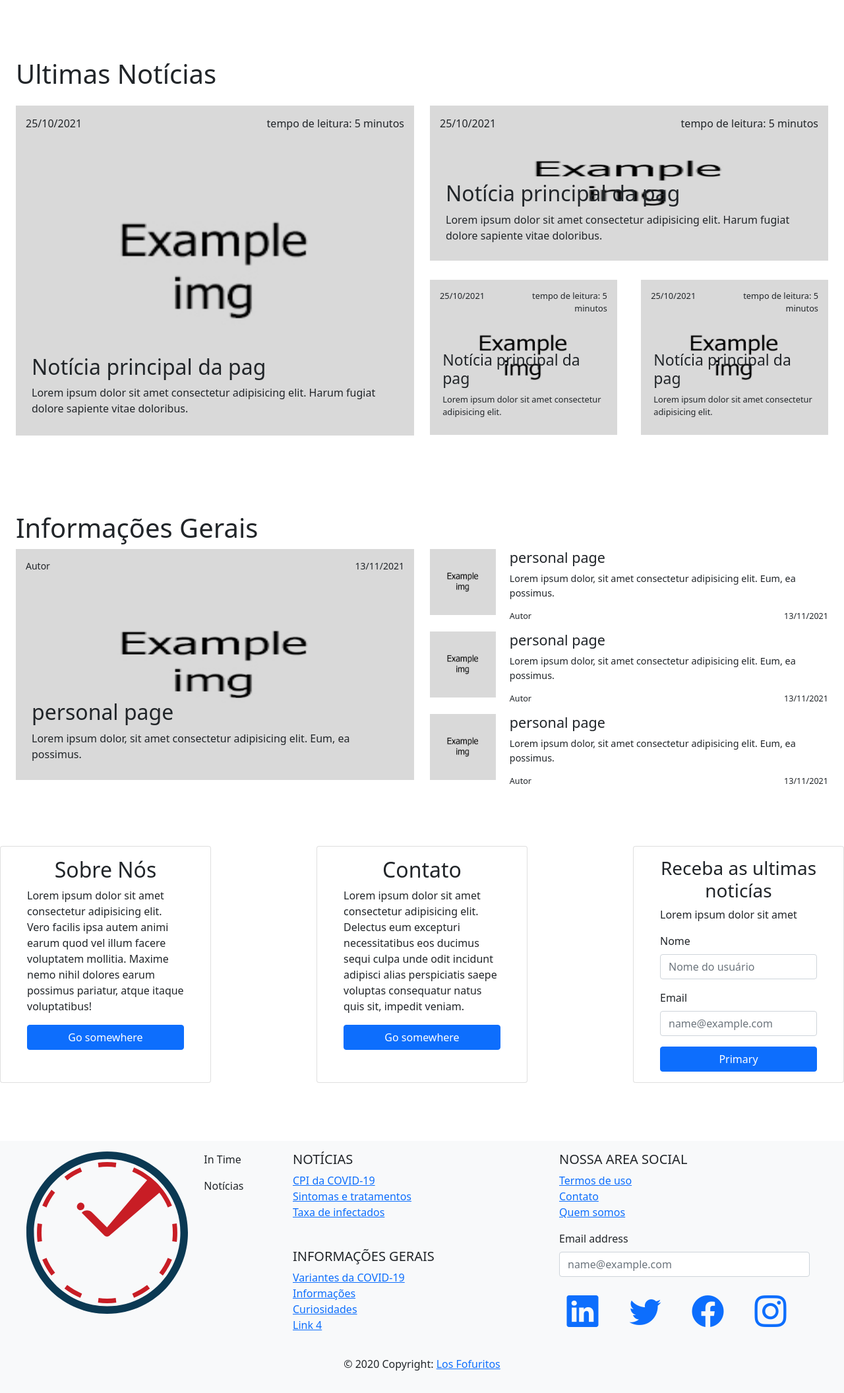
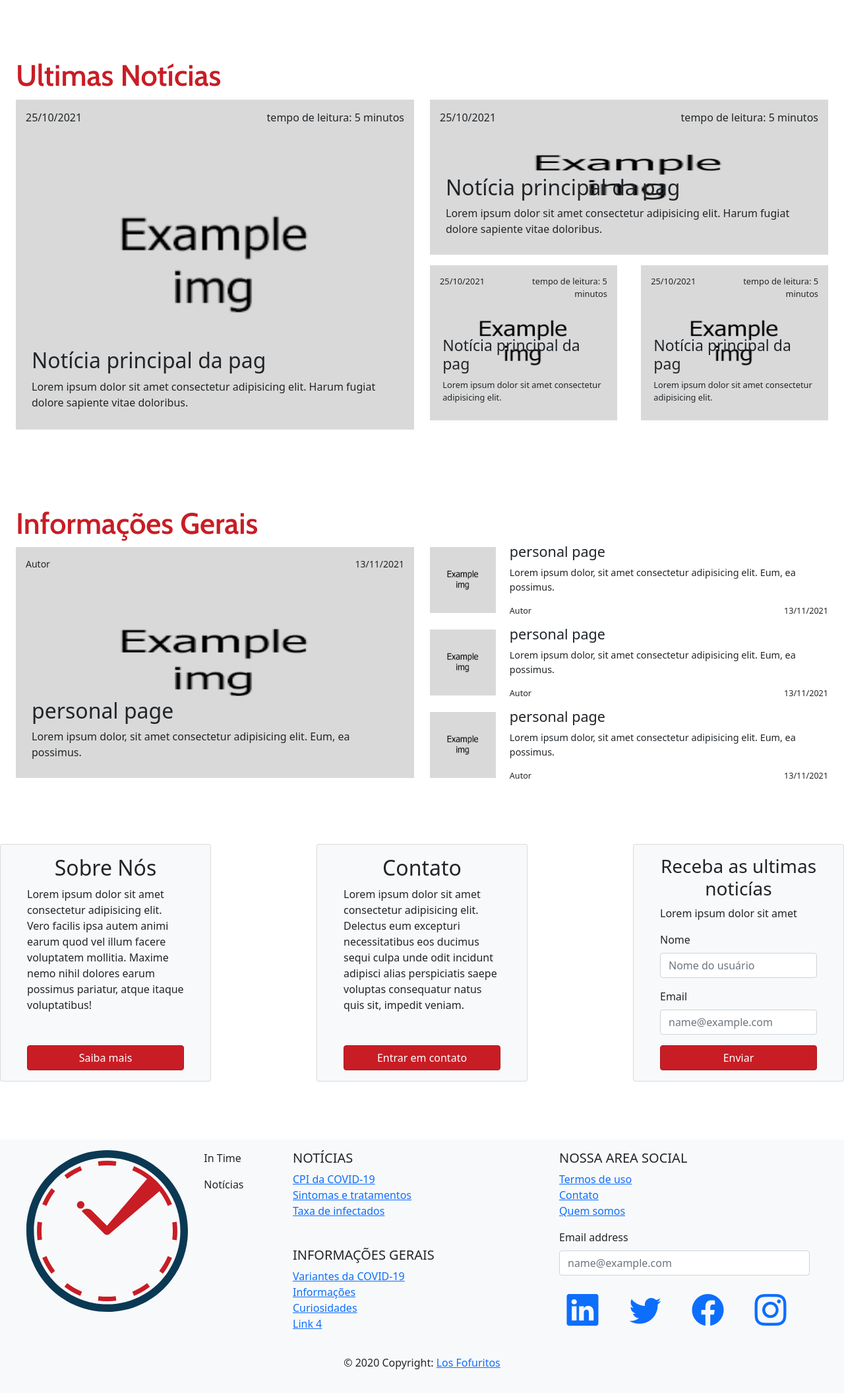
Before and after one commit to joaoGarcia-webDev/InTimeNews, a PHP site: page / in a window 1280 px wide. Shown: the part 156-2267 px from the top of the page at 66% size. After the commit the page ends 2231 px from the top, so only its background shows below. Run offline with PHP 8.4, Linux system fonts and the light colour scheme; some libraries are stand-ins or nearby versions.

Commit message:
Finishing all files sketch

```diff
--- a/css/main-page.css
+++ b/css/main-page.css
@@ -1,3 +1,4 @@
+@charset "UTF-8";
 /* ========================================
 MAIN CSS FILE
 CREATED: 2021-10-23
@@ -15,16 +16,16 @@ last-update: 2021-11-14
 @import url('https://fonts.googleapis.com/css2?family=Cabin:wght@400;500;600;700&family=Lora:wght@400;600&display=swap');
 /* ===================================
 USAGE:
-font-family: 'Cabin', sans-serif;
-font-family: 'Roboto Mono', monospace;
+font-family: 'Cabin', sans-serif; (LOW TEXT)
+font-family: 'Lora', serif; (HIGH TEXT)
 ======================================= */
 
 /* MAIN CLASSES TO COLORS BACKGROUND */
-.bg-dark-blue { background-color: #0B3954;}
-.bg-light-blue { background-color: #087E8B;}
-.bg-light { background-color: #BFD7EA;}
-.bg-light-red { background-color: #FF5A5F;}
-.bg-dark-red { background-color: #C81D25;}
+.bg-dark-blue { background-color: #0B3954;} /* Secundary */
+.bg-light-blue { background-color: #087E8B;} /* Primary */
+.bg-light { background-color: #BFD7EA;} /* Background/light */
+.bg-light-red { background-color: #FF5A5F;} /* Primary */
+.bg-dark-red { background-color: #C81D25;} /* Secundary */
 
 
 /* NAV CUSTOMIZE CLASS */
@@ -50,9 +51,19 @@ ul.icons li{
     justify-content: center;
 }
 
+/* BIG-TITLE CLASS */
+.big-title{
+    margin-block-end: 0em;
+    color: #C81D25;
+    font-family: 'Cabin', sans-serif;
+    font-weight: 600;
+    font-size: 2.8em;
+    margin-bottom: 0.2em;
+}
+
 /* ARTICLE-NEWS-CONTENT */
 .article-news-content .section-news{
-    margin: 1em 0;
+    margin: 0 0 1em 0;
 }
 .article-news-content .initial-news .section-news .news-header .news-img img{
     height: 350px;
@@ -129,19 +140,22 @@ section.pages-content{
     display: flex;
     flex-direction: column;
     justify-content: space-between;
+    align-items: center;
 }
 .single-page{
     font-size: 0.9em;
     height: 100px;
     display: flex;
     justify-content: space-between;
+    align-items: center;
+    margin: 1em 0;
 }
 .single-page img{
     height: 100px;
     width: auto;
 }
 .single-page .text-content{
-    width: 80%;
+    width: 75%;
 }
 .single-page .text-content h2{
     font-size: 1.5em;
@@ -164,6 +178,17 @@ section.pages-content{
 button.btn{
     width: 100%;
 }
+.btn-primary{
+    background-color: #C81D25;
+    border-color: #ac181f;
+}
+.btn-primary:hover, .btn-primary:focus{
+    border-color: #6d0b10;
+    background-color: #b11b22;
+}
+.card a.btn-primary, .card form button.btn-primary{
+    margin: auto 0 0 0;
+}
 /* ==============================
 ALL MEDIA RESPONSIVE CLASSES
 ================================= */
@@ -171,6 +196,12 @@ ALL MEDIA RESPONSIVE CLASSES
 @media only screen and (min-width:991px){
     .initial-news .section-news{
         height: 500px;
+    }
+    .single-page{
+        margin: 0;
+    }
+    .single-page .text-content{
+        width: 80%;
     }
     .card{
         margin: 0;
--- a/index.php
+++ b/index.php
@@ -30,7 +30,7 @@
         <!-- ================
         article-news -->
         <article class="article-news-content mx-auto row">
-            <h1>Ultimas Notícias</h1>
+            <h1 class="big-title">Ultimas Notícias</h1>
             <div class="initial-news col-sm-12 col-md-12 col-lg-6">
                 <section class="section-news">
                     <img src="img/just_example/news-250x250.jpg" class="img-fluid" alt="Imagem da notícia principal">
@@ -99,7 +99,7 @@
         <!-- ================
         personal-pages -->
         <section class="pages-content mx-auto row">
-            <h1>Informações Gerais</h1>
+            <h2 class="big-title">Informações Gerais</h2>
             <div class="col-12 col-lg-6">
                 <div class="initial-page">
                     <img src="img/just_example/news-250x250.jpg" alt="">
@@ -146,17 +146,17 @@
         <!-- ================
         cards-content -->
         <section class="cards-content row">
-            <div class="card col-sm-12 col-md-6 col-lg-3">
+            <div class="card bg-light col-sm-12 col-md-6 col-lg-3">
                 <h2>Sobre Nós</h2>
                 <p>Lorem ipsum dolor sit amet consectetur adipisicing elit. Vero facilis ipsa autem animi earum quod vel illum facere voluptatem mollitia. Maxime nemo nihil dolores earum possimus pariatur, atque itaque voluptatibus!</p>
-                <a href="#" class="btn btn-primary">Go somewhere</a>
+                <a href="#" class="btn btn-primary">Saiba mais</a>
             </div>
-            <div class="card col-sm-12 col-md-6 col-lg-3">
+            <div class="card bg-light col-sm-12 col-md-6 col-lg-3">
                 <h2>Contato</h2>
                 <p>Lorem ipsum dolor sit amet consectetur adipisicing elit. Delectus eum excepturi necessitatibus eos ducimus sequi culpa unde odit incidunt adipisci alias perspiciatis saepe voluptas consequatur natus quis sit, impedit veniam.</p>
-                <a href="#" class="btn btn-primary">Go somewhere</a>
+                <a href="#" class="btn btn-primary">Entrar em contato</a>
             </div>
-            <div class="card col-sm-12 col-lg-3">
+            <div class="card bg-light col-sm-12 col-lg-3">
                 <h3>Receba as ultimas noticías</h3>
                 <p>Lorem ipsum dolor sit amet</p>
 
@@ -169,9 +169,10 @@
                         <label for="emailInput" class="form-label">Email</label>
                         <input type="email" class="form-control" id="emailInput" placeholder="name@example.com">
                     </div>
-                    <button type="button" class="btn btn-primary">Primary</button>
+                    <button type="button" class="btn btn-primary">Enviar</button>
                 </form>
             </div>
+
         </section>
         <!-- cards-content
         ================ -->
```
Lines whose indentation alone changed are shown as unchanged.
